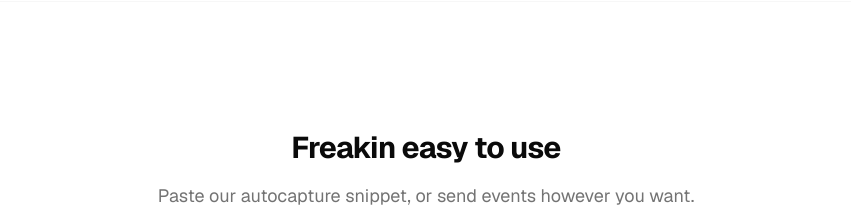
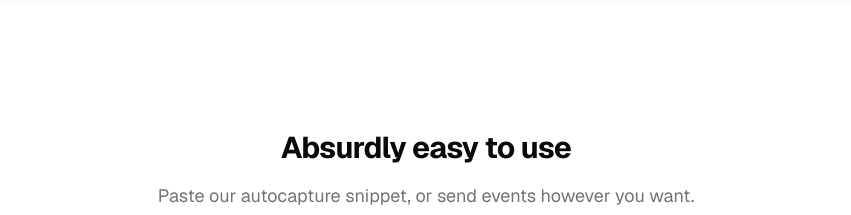
Before and after one commit to jjdinho/use-mere-landing, a Next.js app: page / in a window 1280 px wide. Shown: the part 1080-1295 px from the top of the page, without its empty margins (214-1065 px from the left). Built offline with nearby package versions, Linux system fonts and the light colour scheme.

Commit message:
Rename setup section heading to "Absurdly easy to use" (#15)

```diff
--- a/src/app/page.tsx
+++ b/src/app/page.tsx
@@ -559,12 +559,12 @@ export default function LandingPage() {
         </div>
       </section>
 
-      {/* Freakin easy to use */}
+      {/* Absurdly easy to use */}
       <section id="setup" aria-label="Setup" className="relative py-24 md:py-32 border-t border-border/30">
         <div className="max-w-5xl mx-auto px-6">
           <div className="text-center mb-16">
             <h2 className="text-2xl md:text-3xl font-bold tracking-tight mb-4">
-              Freakin easy to use
+              Absurdly easy to use
             </h2>
             <p className="text-muted-foreground max-w-xl mx-auto">
               Paste our autocapture snippet, or send events however you want.
```
Also changed, not shown: 1 other file (tests, documents, lock files or other folders).
